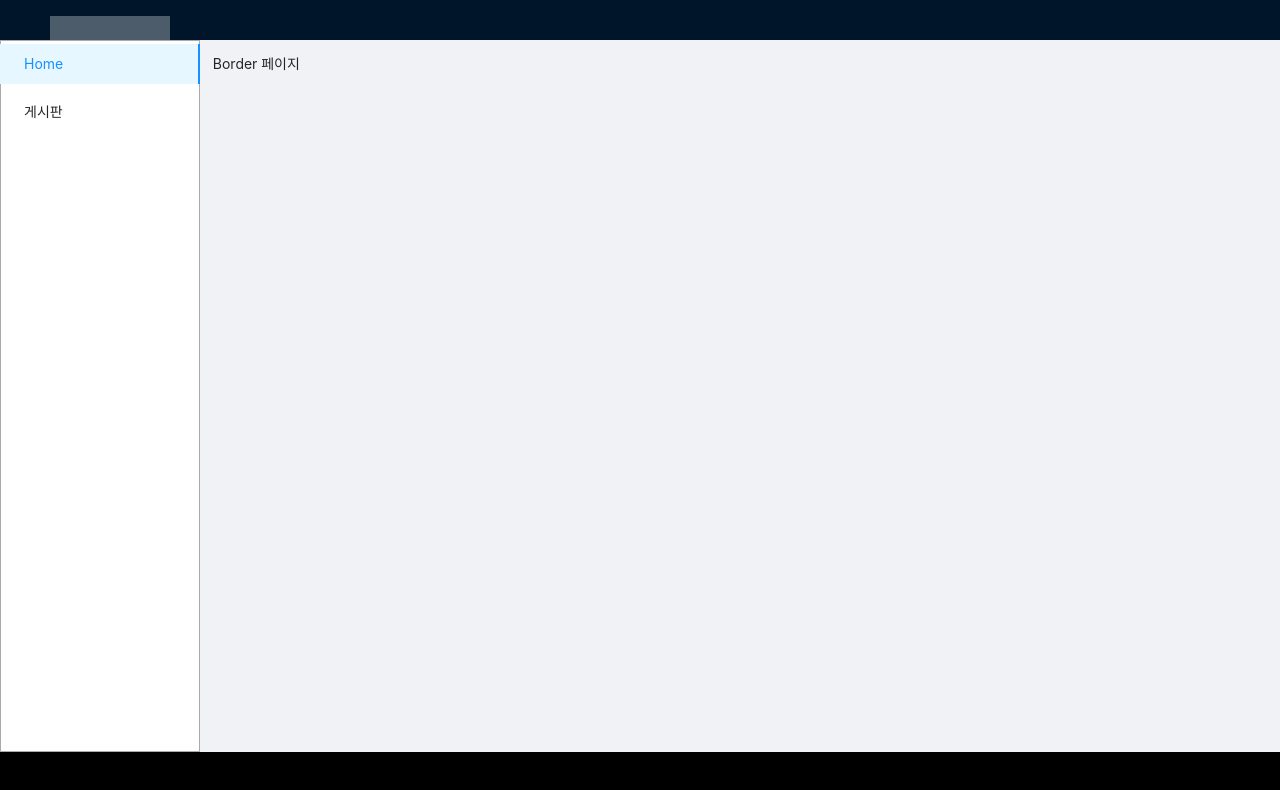
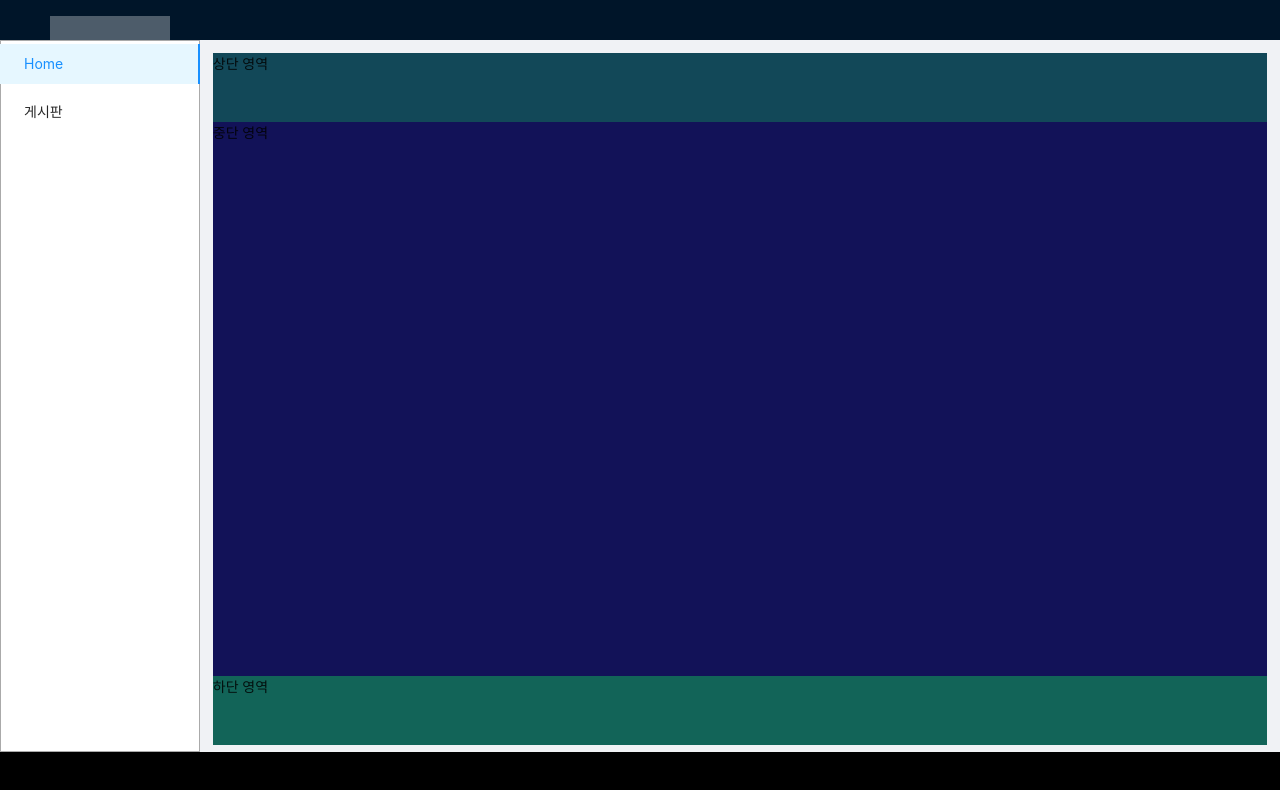
Before and after one commit to SeungMinK/BoardPJT, a React (Create React App) app in the folder web/: page /border in a window 1280 px wide. Shown: the top 790 px of the page. Built offline with nearby package versions, Linux system fonts and the light colour scheme.

Commit message:
FEAT : 화면 영역 나누기

```diff
--- /dev/null
+++ b/web/src/css/border.css
@@ -0,0 +1,23 @@
+.border-wrap {
+    background-color: #127858;
+    width: 100%;
+    height: 99%;
+}
+
+.border-wrap-top {
+    background-color: #124858;
+    width: 100%;
+    height: 10%;
+}
+
+.border-wrap-middle {
+    background-color: #121258;
+    width: 100%;
+    height: 80%;
+}
+
+.border-wrap-bottom {
+    background-color: #126458;
+    width: 100%;
+    height: 10%;
+}
--- a/web/src/pages/border/Border.js
+++ b/web/src/pages/border/Border.js
@@ -1,9 +1,19 @@
 import React from "react";
-
+import "../../css/border.css";
 function Border() {
     return (
         <>
-            <div>Border 페이지</div>
+            <div className="border-wrap">
+                <header className="border-wrap-top">
+                    <span>상단 영역</span>
+                </header>
+                <section className="border-wrap-middle">
+                    <span>중단 영역</span>
+                </section>
+                <footer className="border-wrap-bottom">
+                    <span>하단 영역</span>
+                </footer>
+            </div>
         </>
     );
 }
```
